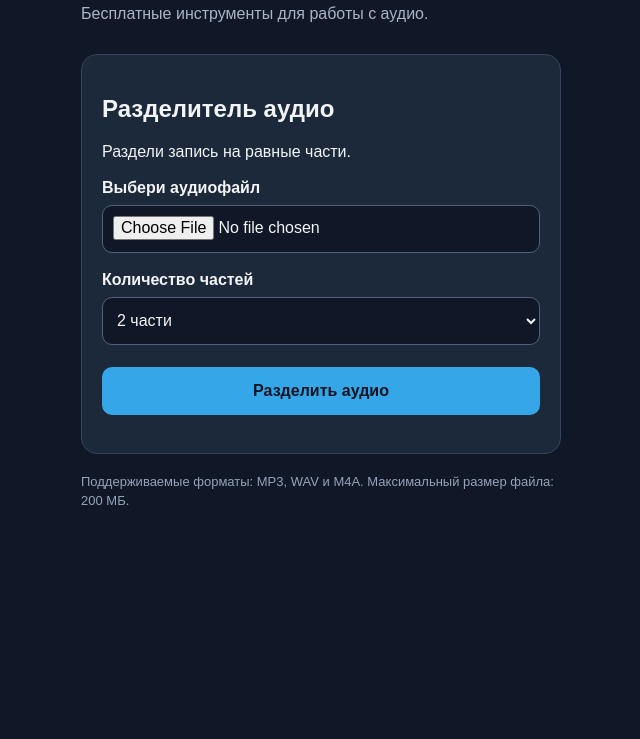
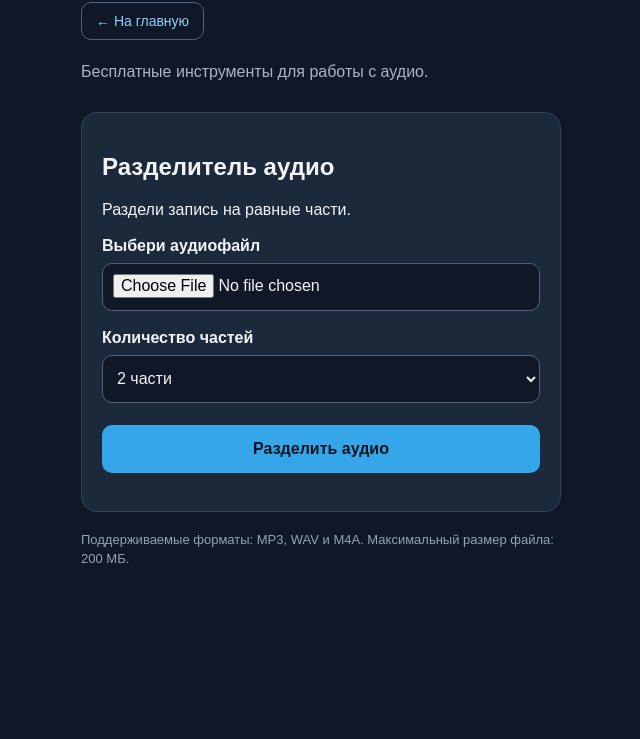
Before and after one commit to gofits-dot/PoliWhiz-Audio-Tools, a plain HTML site: page web/index.html in a window 1280 px wide. Shown: the part 61-800 px from the top of the page, without its empty margins (319-959 px from the left). Drawn offline with Linux system fonts and the light colour scheme.

Commit message:
Add home navigation to splitter

```diff
--- a/web/index.html
+++ b/web/index.html
@@ -34,7 +34,20 @@
             color: #aab4c5;
             line-height: 1.5;
         }
+        .home-link {
+            display: inline-block;
+            margin-bottom: 20px;
+            padding: 10px 14px;
+            border: 1px solid #52627a;
+            border-radius: 10px;
+            color: #8bd0ff;
+            text-decoration: none;
+            font-size: 14px;
+        }
 
+        .home-link:hover {
+            background: #263c54;
+        }
         .panel {
             padding: 20px;
             background: #1c293b;
@@ -109,6 +122,7 @@
 <body>
     <main class="container">
         <h1>PoliWhiz Audio Tools</h1>
+        <a class="home-link" href="https://poliwhiz.com/">← На главную</a>
         <p class="subtitle">Бесплатные инструменты для работы с аудио.</p>
 
         <section class="panel">
```
